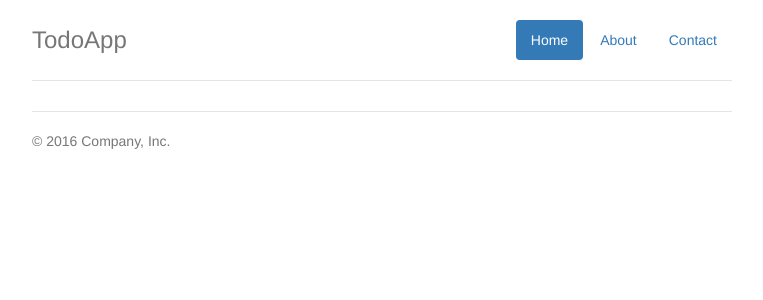
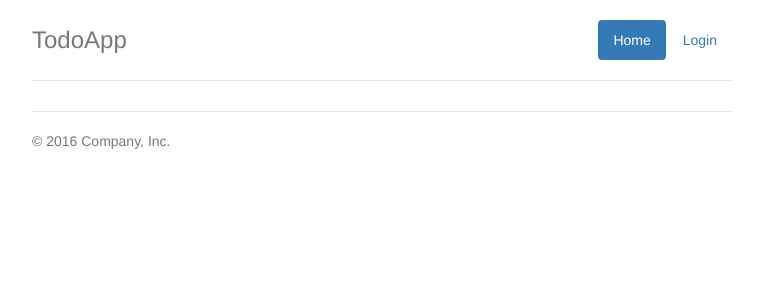
Before and after one commit to kabirbaidhya/django-todoapp, a Django app: template todos/templates/base.html in a window 1280 px wide. Shown: the top 300 px of the page, without its empty margins (258-1021 px from the left). Run offline with Django 3.2, Linux system fonts and the light colour scheme; the template is opened without the code that fills it, so the values that code supplies are empty; some libraries are stand-ins or nearby versions.

Commit message:
Add a link to the login page in the home page

```diff
--- a/todos/templates/base.html
+++ b/todos/templates/base.html
@@ -25,8 +25,7 @@
             <nav>
                 <ul class="nav nav-pills pull-right">
                     <li role="presentation" class="active"><a href="#">Home</a></li>
-                    <li role="presentation"><a href="#">About</a></li>
-                    <li role="presentation"><a href="#">Contact</a></li>
+                    <li role="presentation"><a href="{% url 'login' %}">Login</a></li>
                 </ul>
             </nav>
             <h3 class="text-muted">TodoApp</h3>
```
